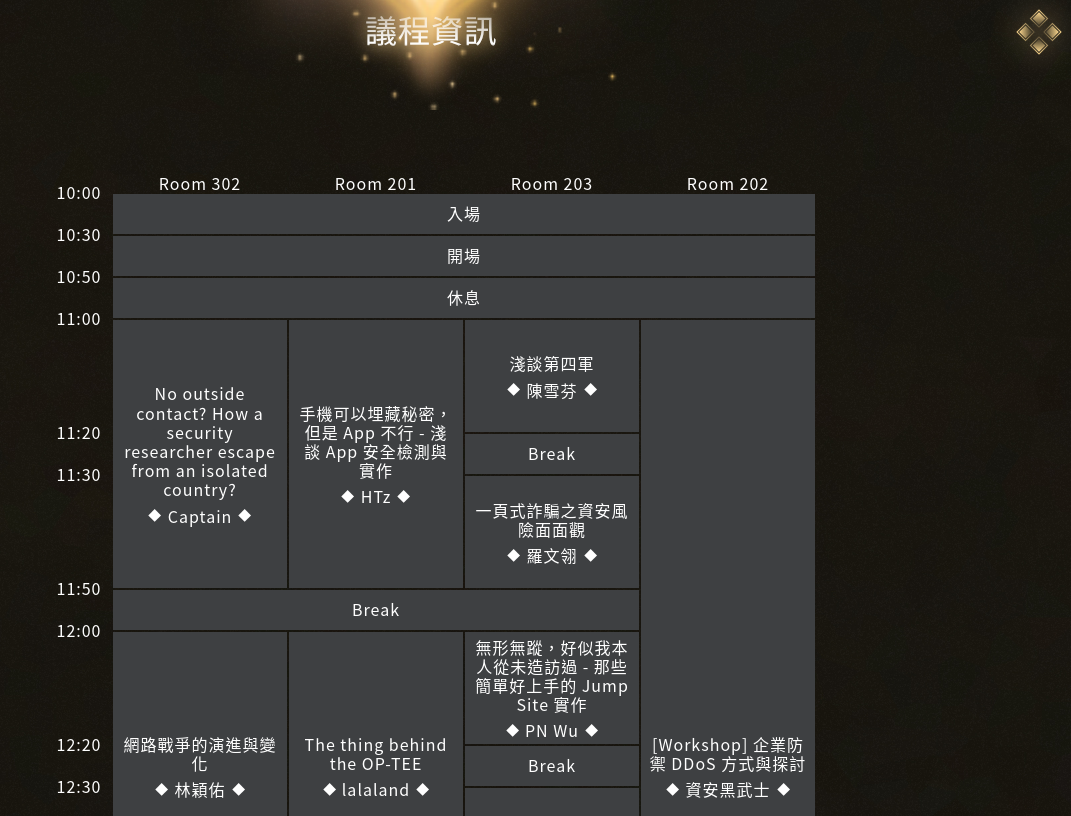
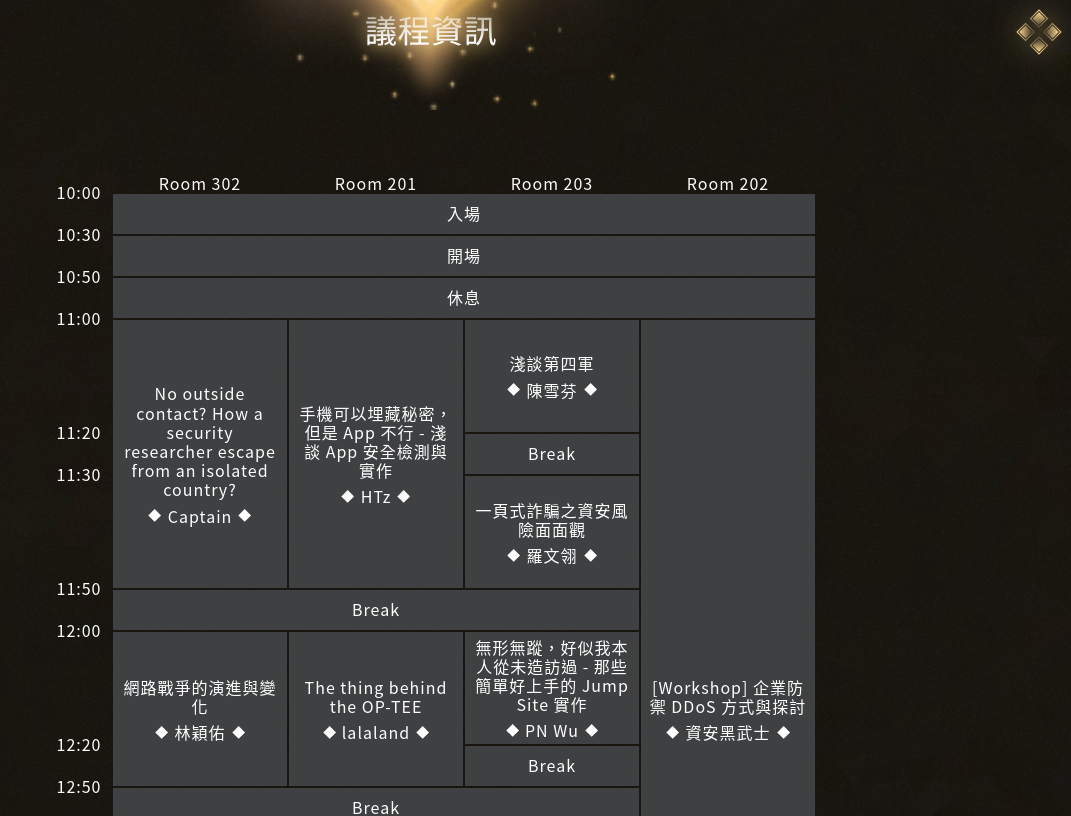
Before and after one commit to tdoh/tdoh.online, a Vue app: page /2018/agenda in a window 1280 px wide. Shown: the top 816 px of the page, without its empty margins (209-1280 px from the left). Built offline with nearby package versions, Linux system fonts and the light colour scheme; a web font is replaced by a local one.

Commit message:
Layout: remove agenda session 4-C

```diff
--- a/src/assets/scss/_spotlight.scss
+++ b/src/assets/scss/_spotlight.scss
@@ -161,7 +161,7 @@
     width: 768px;
     min-height: 100vh;
     display: grid;
-    grid-template-rows: 1rem repeat(3, 2.5rem) 7rem 2.5rem 7rem 2.5rem 7rem 2.5rem 7rem 2.5rem 7rem 2.5rem 7rem 2.5rem 7rem 2.5rem 7rem 2.5rem repeat(8, 2.5rem);
+    grid-template-rows: 1rem repeat(3, 2.5rem) 7rem 2.5rem 7rem 2.5rem 7rem 2.5rem 2.5rem 7rem 2.5rem 7rem 2.5rem 7rem 2.5rem 7rem 2.5rem repeat(8, 2.5rem);
     grid-template-columns: 4rem repeat(4, 1fr);
     grid-template-areas:
       "blank   room-A     room-B     room-C     room-D"
@@ -176,28 +176,28 @@
       /* --------------------------------------------- */
       "time-7  session-2A session-2B session-3C session-1D"
       "time-8  session-2A session-2B break-4    session-1D"
-      "time-9  session-2A session-2B session-4C session-1D"
-      "time-10 break-5    break-5    break-5    session-1D"
+      // "time-9  session-2A session-2B session-4C session-1D"
+      "time-9 break-5    break-5    break-5    session-1D"
       /* --------------------------------------------- */
-      "time-11 session-3A session-3B session-5C session-1D"
-      "time-12 session-3A session-3B break-6    session-1D"
-      "time-13 session-3A session-3B session-6C session-1D"
-      "time-14 break-7    break-7    break-7    break-7"
+      "time-10 session-3A session-3B session-5C session-1D"
+      "time-11 session-3A session-3B break-6    session-1D"
+      "time-12 session-3A session-3B session-6C session-1D"
+      "time-13 break-7    break-7    break-7    break-7"
       /* --------------------------------------------- */
-      "time-15 session-4A session-4B session-7C session-2D"
-      "time-16 session-4A session-4B break-8    session-2D"
-      "time-17 session-4A session-4B session-8C session-2D"
-      "time-18 break-9    break-9    session-8C session-2D"
+      "time-14 session-4A session-4B session-7C session-2D"
+      "time-15 session-4A session-4B break-8    session-2D"
+      "time-16 session-4A session-4B session-8C session-2D"
+      "time-17 break-9    break-9    session-8C session-2D"
       /* --------------------------------------------- */
+      "time-18 session-5A session-5B session-8C session-2D"
       "time-19 session-5A session-5B session-8C session-2D"
       "time-20 session-5A session-5B session-8C session-2D"
-      "time-21 session-5A session-5B session-8C session-2D"
       /* --------------------------------------------- */
-      "time-22 break-a    break-a    session-8C session-2D"
-      "time-23 lighting   lighting   session-8C session-2D"
-      "time-24 closing    closing    session-8C session-2D"
+      "time-21 break-a    break-a    session-8C session-2D"
+      "time-22 lighting   lighting   session-8C session-2D"
+      "time-23 closing    closing    session-8C session-2D"
       /* --------------------------------------------- */
-      "time-25 ending     ending     ending     ending";
+      "time-24 ending     ending     ending     ending";
     text-align: center;
     box-sizing: border-box;
     overflow: hidden;
@@ -226,7 +226,7 @@
         "time-5  session-2B"
         "time-5  session-3C"
         /* ------------ */
-        "time-6  session-4C"
+        "time-6  break-5"
         /* ------------ */
         "time-7  session-3A"
         "time-7  session-3B"
@@ -341,7 +341,7 @@
     }
     .break {
       @media screen and (max-width: 900px) {
-        &-1, &-7, &-a {
+        &-1, &-5, &-7, &-a {
           display: inherit;
         }
       }
--- a/src/views/Agenda.vue
+++ b/src/views/Agenda.vue
@@ -100,7 +100,6 @@ export default {
           '11:50',
           '12:00',
           '12:20',
-          '12:30',
           '12:50',
           '13:00',
           '13:20',
@@ -125,7 +124,7 @@ export default {
           '11:00',
           '11:30',
           '12:00',
-          '12:30',
+          '12:50',
           '13:00',
           '13:30',
           '13:50',
@@ -309,11 +308,6 @@ export default {
             id: '3C'
           },
           {
-            name: 'TBD',
-            time: '20',
-            id: '4C'
-          },
-          {
             name: '淺談 ATT&CK',
             summary: ['在這個資安產品百家爭鳴的時代，此分享會先帶大家全盤認識何謂 ATT&CK：從一個較為客觀的架構評估在防禦上是否有不足'],
             link: '',
```
